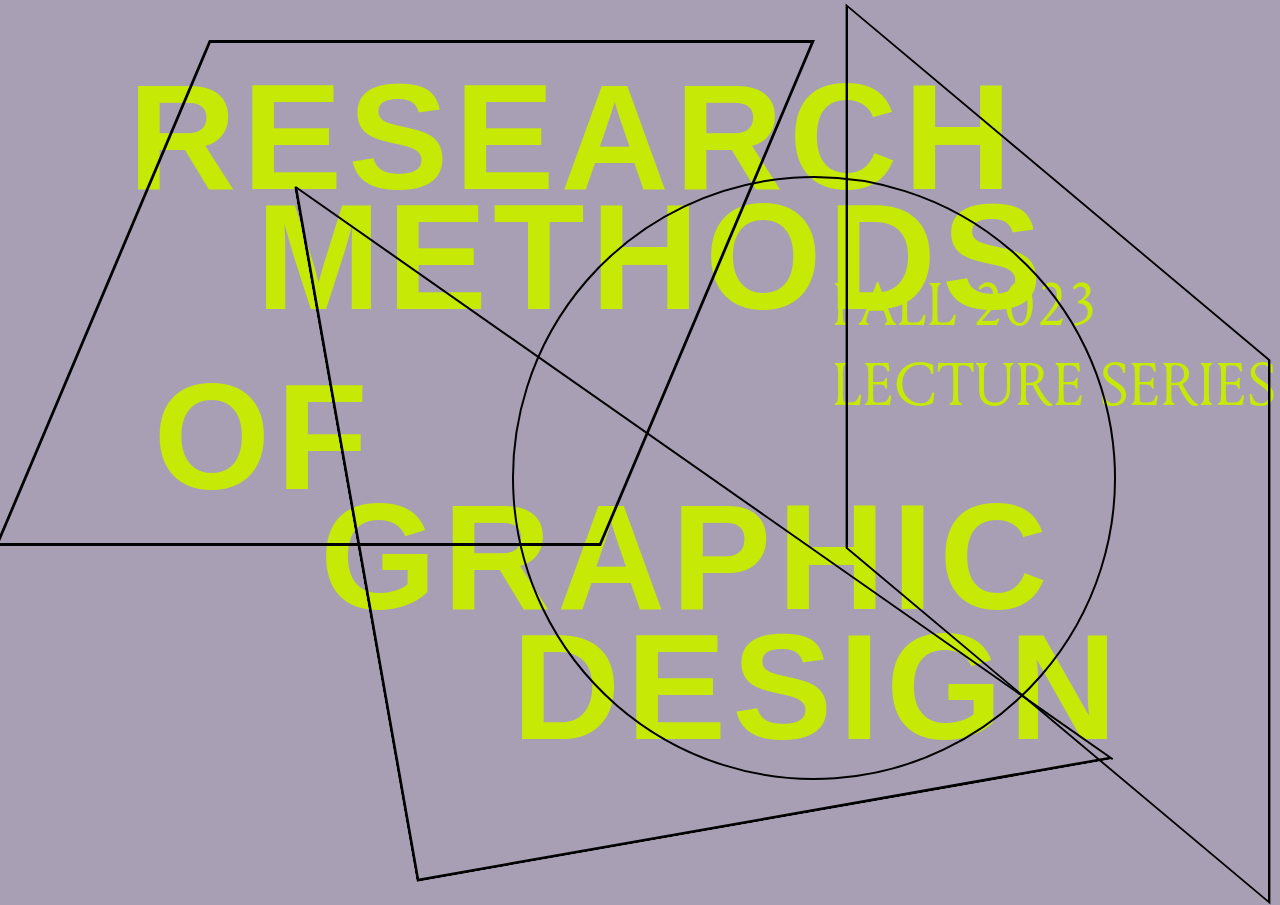
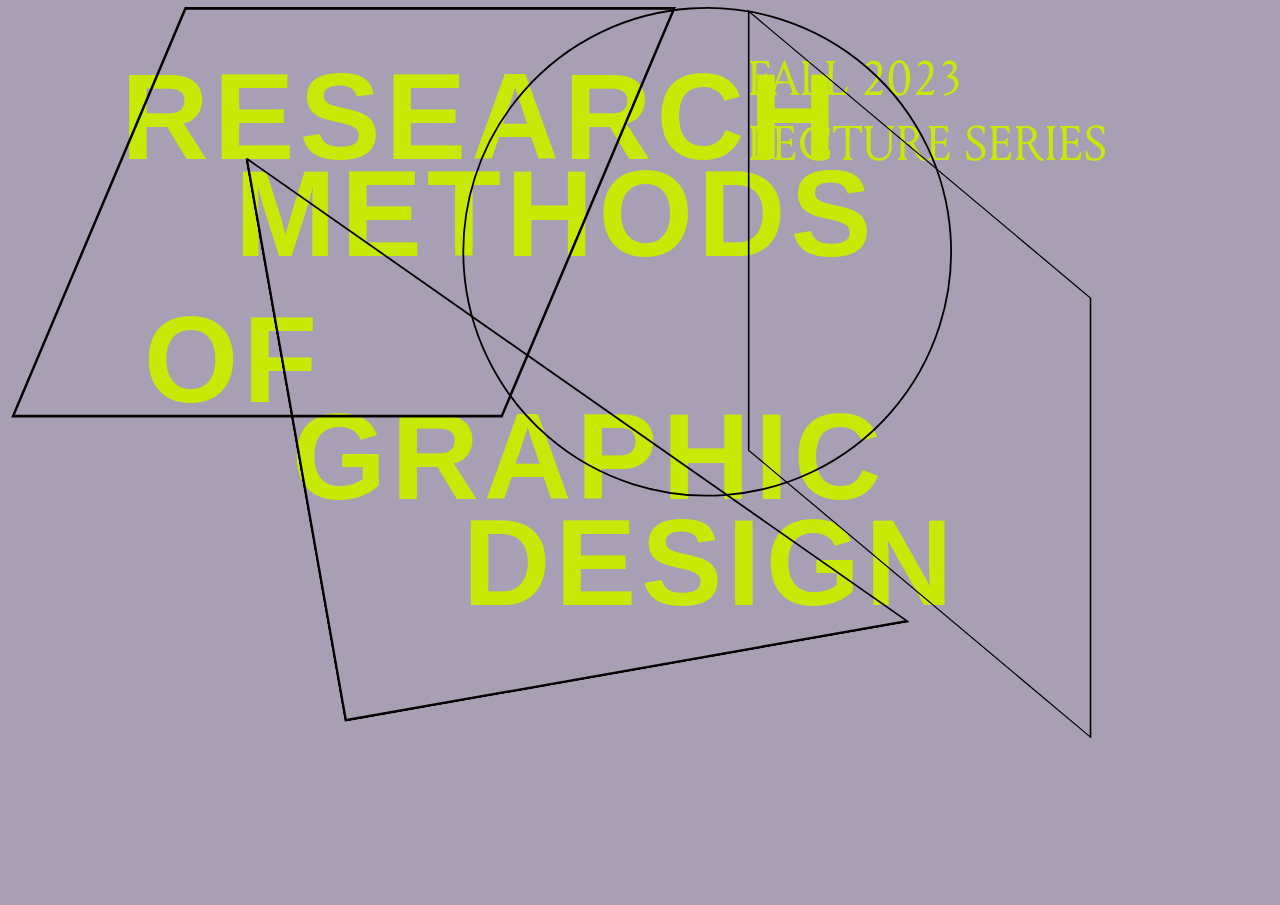
Before and after one commit to anosha25/poster1, a plain HTML site: page index.html in a window 1280 px wide. After the commit the page ends 800 px from the top, so only its background shows below. Drawn offline with nearby package versions, Linux system fonts and the light colour scheme; a web font is replaced by a local one.

Commit message:
Update styles.css

```diff
--- a/CSS/styles.css
+++ b/CSS/styles.css
@@ -1,3 +1,13 @@
+
+body {
+  zoom: 90%;
+  -moz-transform: scale(0.9);
+  -moz-transform-origin: 0 0;
+  -o-transform: scale(0.9);
+  -o-transform-origin: 0 0;
+  -webkit-transform: scale(0.9);
+  -webkit-transform-origin: 0 0;
+}
 
 @font-face {
   font-family: LouizeTrial-Regular ;
@@ -123,7 +133,7 @@ transition: all 0.2s ;
 }
 
 #takahashi_kuan {
-  top: 5%;
+  top: 40px;
   left: 59%;
   width: 570px;
 
```
